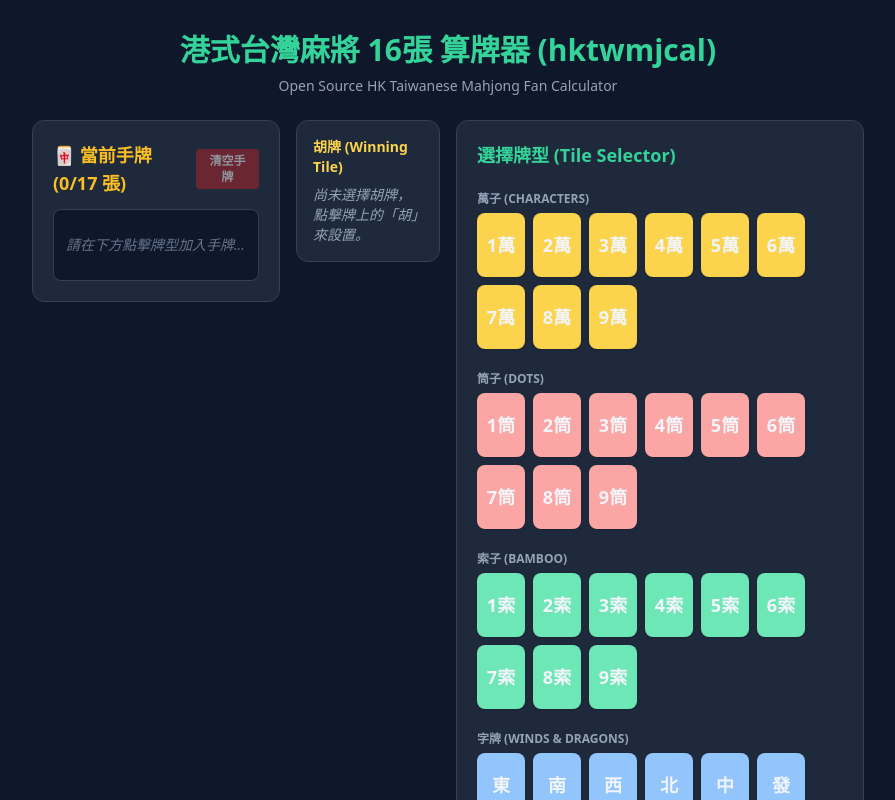
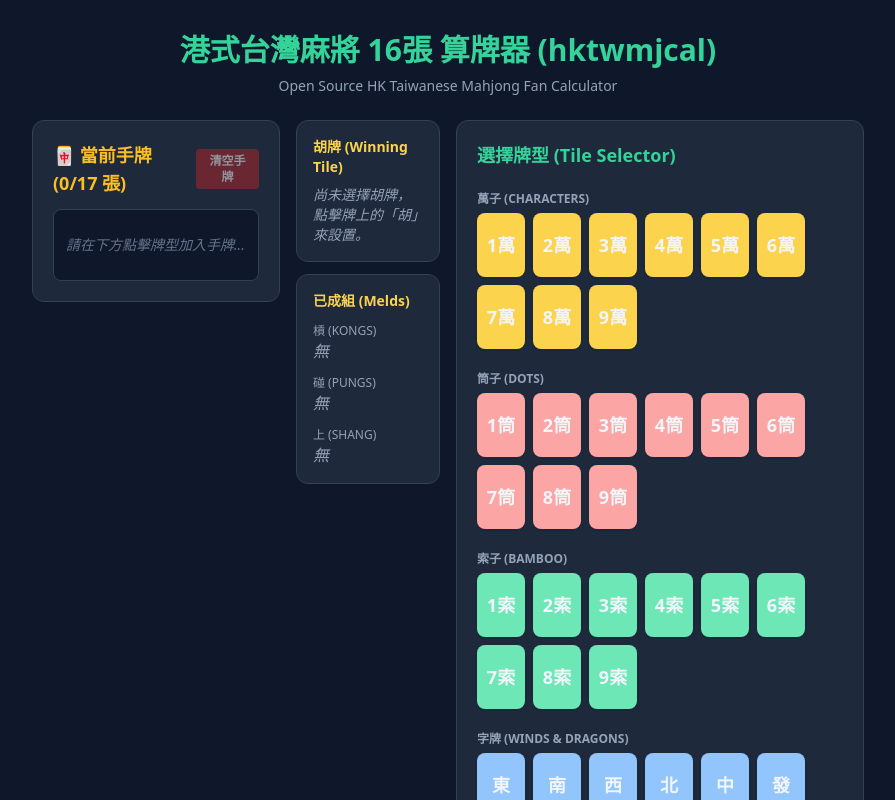
Before and after one commit to andycylam/hktwmjcal, a React (Vite) app: page / in a window 1280 px wide. Shown: the top 800 px of the page, without its empty margins (192-1087 px from the left). Built offline with nearby package versions, Linux system fonts and the light colour scheme.

Commit message:
Move tile picker, add meld area

```diff
--- a/src/App.tsx
+++ b/src/App.tsx
@@ -5,6 +5,7 @@ import { HandRack } from './components/HandRack';
 import { ResultCard } from './components/ResultCard';
 import { calculateHandFan } from './engine/validator';
 import { HuArea } from './components/HuArea';
+import { MeldArea } from './components/MeldArea';
 
 const MAX_TILES_PER_TYPE = 4;
 
@@ -19,6 +20,8 @@ export default function App() {
   const [huTileId, setHuTileId] = useState<string | null>(null);
   const huTile = hand.find(t => t.id === huTileId) || null;
   const [declaredKongs, setDeclaredKongs] = useState<string[]>([]);
+  const [declaredPungs, setDeclaredPungs] = useState<string[]>([]);
+  const [declaredShangs, setDeclaredShangs] = useState<string[]>([]);
 
   const handleSelectTile = (tile: Tile) => {
     setErrorMessage(null);
@@ -100,11 +103,22 @@ export default function App() {
                 onToggleKong={(key: string) => {
                   setDeclaredKongs(prev => (prev.includes(key) ? prev.filter(k => k !== key) : [...prev, key]));
                 }}
+                declaredPungs={declaredPungs}
+                onTogglePung={(key: string) => {
+                  setDeclaredPungs(prev => (prev.includes(key) ? prev.filter(k => k !== key) : [...prev, key]));
+                }}
+                declaredShangs={declaredShangs}
+                onToggleShang={(key: string) => {
+                  setDeclaredShangs(prev => (prev.includes(key) ? prev.filter(k => k !== key) : [...prev, key]));
+                }}
               />
             </div>
 
             <div className="w-36">
               <HuArea huTile={huTile} onClearHu={() => setHuTileId(null)} />
+              <div className="mt-3">
+                <MeldArea declaredKongs={declaredKongs} declaredPungs={declaredPungs} declaredShangs={declaredShangs} hand={hand} />
+              </div>
             </div>
           </div>
         </div>
--- a/src/components/HandRack.tsx
+++ b/src/components/HandRack.tsx
@@ -9,6 +9,10 @@ interface Props {
   onClear: () => void;
   declaredKongs?: string[];
   onToggleKong?: (key: string) => void;
+  declaredPungs?: string[];
+  onTogglePung?: (key: string) => void;
+  declaredShangs?: string[];
+  onToggleShang?: (key: string) => void;
 }
 
 // Reuse same suit color scheme as TilePicker
@@ -23,7 +27,7 @@ const SUIT_COLORS: Record<Suit, { base: string; border: string }> = {
 
 // Render tiles individually in the hand (no grouping)
 
-export const HandRack: React.FC<Props> = ({ hand, onRemoveTile, onSetHu, huTileId, onClear, declaredKongs, onToggleKong }) => {
+export const HandRack: React.FC<Props> = ({ hand, onRemoveTile, onSetHu, huTileId, onClear, declaredKongs, onToggleKong, declaredPungs, onTogglePung, declaredShangs, onToggleShang }) => {
   return (
     <div className="bg-slate-800 border border-slate-700 rounded-xl p-5 space-y-3">
       <div className="flex justify-between items-center">
@@ -77,10 +81,32 @@ export const HandRack: React.FC<Props> = ({ hand, onRemoveTile, onSetHu, huTileI
                   >
                     槓
                   </button>
+
+                  <button
+                    onClick={() => onTogglePung && onTogglePung(key)}
+                    className={`w-6 h-6 rounded-full text-xs font-bold flex items-center justify-center ${((declaredPungs||[]).includes(key)) ? 'bg-emerald-600 text-white' : 'bg-slate-600 text-slate-200'} shadow transition hover:scale-105 active:scale-95`}
+                    title={((declaredPungs||[]).includes(key)) ? '取消 碰' : '標記 為 碰'}
+                  >
+                    碰
+                  </button>
+
+                  <button
+                    onClick={() => onToggleShang && onToggleShang(key)}
+                    className={`w-6 h-6 rounded-full text-xs font-bold flex items-center justify-center ${((declaredShangs||[]).includes(key)) ? 'bg-blue-600 text-white' : 'bg-slate-600 text-slate-200'} shadow transition hover:scale-105 active:scale-95`}
+                    title={((declaredShangs||[]).includes(key)) ? '取消 上' : '標記 為 上'}
+                  >
+                    上
+                  </button>
                 </div>
 
                 {isDeclaredKong && (
                   <span className="absolute -top-2 -right-2 w-5 h-5 rounded-full text-xs font-black bg-red-600 text-white flex items-center justify-center">K</span>
+                )}
+                {((declaredPungs||[]).includes(key)) && (
+                  <span className="absolute -top-2 -right-8 w-5 h-5 rounded-full text-xs font-black bg-emerald-600 text-white flex items-center justify-center">P</span>
+                )}
+                {((declaredShangs||[]).includes(key)) && (
+                  <span className="absolute -top-2 -right-14 w-5 h-5 rounded-full text-xs font-black bg-blue-600 text-white flex items-center justify-center">S</span>
                 )}
               </div>
             );
--- /dev/null
+++ b/src/components/MeldArea.tsx
@@ -0,0 +1,51 @@
+import React from 'react';
+import { Tile } from '../types/mahjong';
+
+interface Props {
+  declaredKongs: string[];
+  declaredPungs: string[];
+  declaredShangs: string[];
+  hand: Tile[];
+}
+
+export const MeldArea: React.FC<Props> = ({ declaredKongs, declaredPungs, declaredShangs, hand }) => {
+  function renderSet(keys: string[], label: string) {
+    if (keys.length === 0) return <div className="text-slate-400 italic">無</div>;
+    return (
+      <div className="flex flex-col gap-2">
+        {keys.map(k => {
+          const [suit, val] = k.split('_');
+          const tile = hand.find(t => `${t.suit}_${t.value}` === k);
+          return (
+            <div key={k} className="flex items-center gap-2">
+              <div className="w-10 h-14 rounded-lg bg-slate-700 border border-slate-600 flex items-center justify-center text-sm font-bold">{tile?.label ?? `${val}${suit}`}</div>
+              <div className="text-sm text-slate-300">{label}</div>
+            </div>
+          );
+        })}
+      </div>
+    );
+  }
+
+  return (
+    <div className="bg-slate-800 border border-slate-700 rounded-xl p-4 space-y-3">
+      <h3 className="text-sm font-semibold text-amber-300">已成組 (Melds)</h3>
+      <div className="grid grid-cols-1 gap-3">
+        <div>
+          <div className="text-xs text-slate-400 uppercase">槓 (Kongs)</div>
+          {renderSet(declaredKongs, '槓')}
+        </div>
+        <div>
+          <div className="text-xs text-slate-400 uppercase">碰 (Pungs)</div>
+          {renderSet(declaredPungs, '碰')}
+        </div>
+        <div>
+          <div className="text-xs text-slate-400 uppercase">上 (Shang)</div>
+          {renderSet(declaredShangs, '上')}
+        </div>
+      </div>
+    </div>
+  );
+};
+
+export default MeldArea;
```
Also changed, not shown: 2 other files (tests, documents, lock files or other folders).
